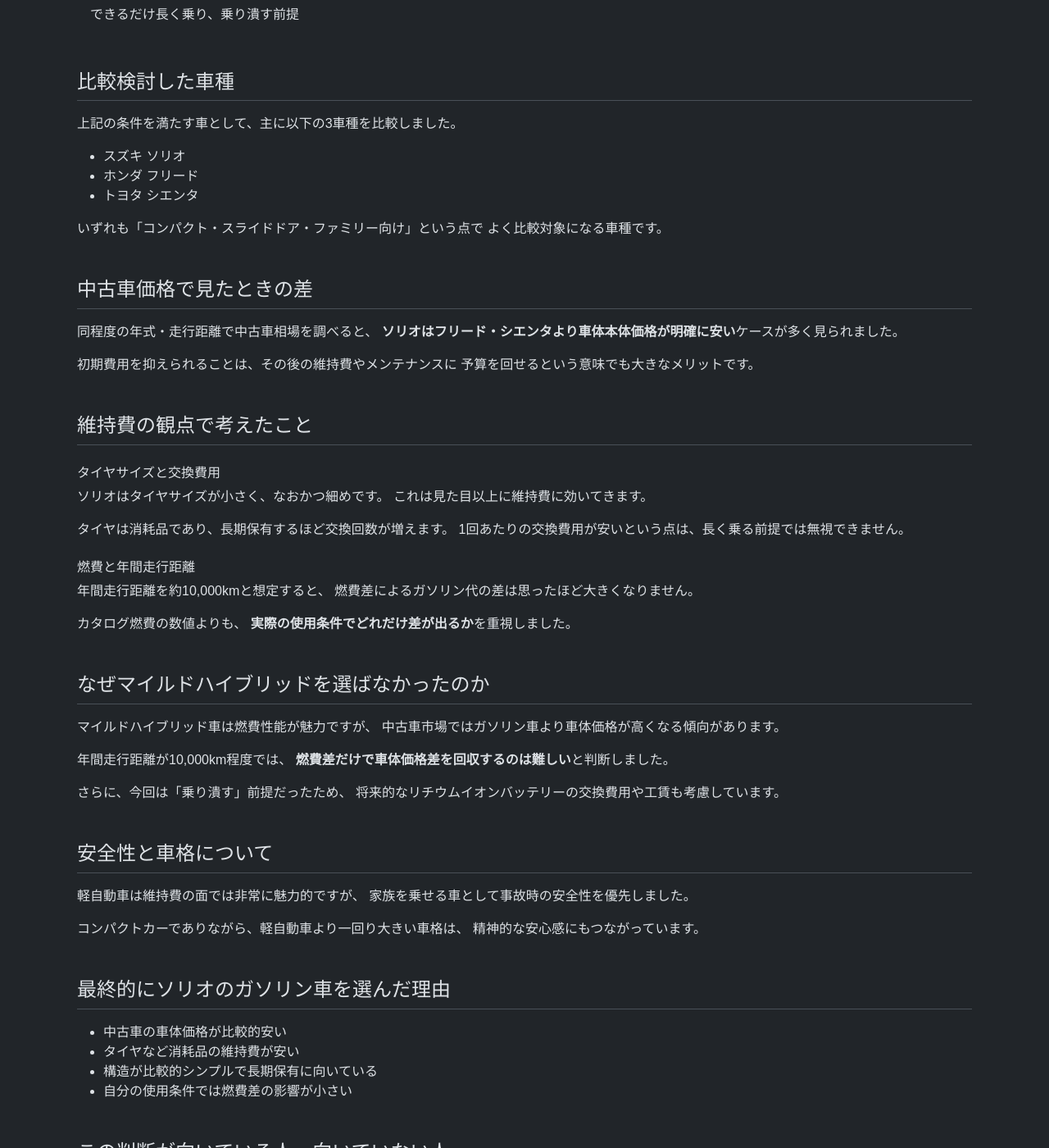
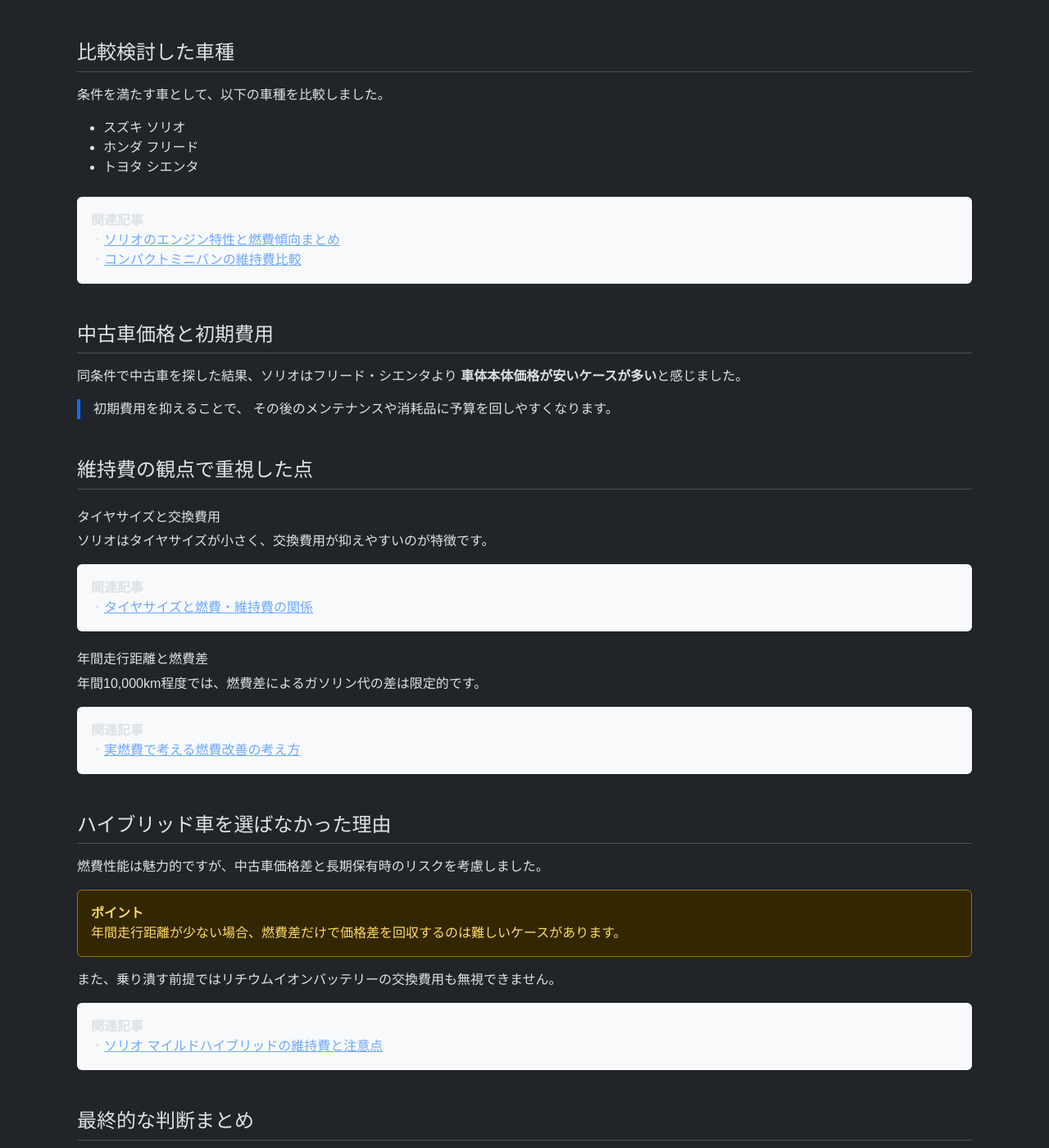
Before and after one commit to funyapar-org/fuel-lab, a Jekyll site: the page built from _solio/why-choose-solio-gasoline.md, in a window 1280 px wide and 1400 px high, scrolled down 773 px. Shown: the whole window at 82% size. Built offline with Jekyll 4.4.1, drawn with Linux system fonts in a browser that asks for light colours; some of the changed text lies outside the part shown.

Commit message:
why-choose-solio-gasoline.md を更新

```diff
--- a/_solio/why-choose-solio-gasoline.md
+++ b/_solio/why-choose-solio-gasoline.md
@@ -17,18 +17,11 @@
     </p>
   </header>
 
-  <section class="mb-5">
-    <h2 class="h4 border-bottom pb-2 mb-3">はじめに</h2>
-    <p>
-      ソリオを検討している人の多くは、フリードやシエンタと比較して悩んでいるのではないでしょうか。
-      私自身も同じように迷いました。
-    </p>
-    <p>
-      このページでは、カタログスペックやイメージではなく、
-      <strong>実際に購入時に考えた条件と、そこから導いた結論</strong>を整理しています。
-      同じような前提条件で車選びをしている方の参考になれば幸いです。
-    </p>
-  </section>
+  <div class="alert alert-primary mb-5">
+    <strong>この記事について</strong><br>
+    このページでは「なぜその選択に至ったのか」という考え方を中心にまとめています。
+    実際の燃費改善方法やメンテナンス内容は、各詳細ページで解説しています。
+  </div>
 
   <section class="mb-5">
     <h2 class="h4 border-bottom pb-2 mb-3">購入時の前提条件</h2>
@@ -47,121 +40,104 @@
   <section class="mb-5">
     <h2 class="h4 border-bottom pb-2 mb-3">比較検討した車種</h2>
     <p>
-      上記の条件を満たす車として、主に以下の3車種を比較しました。
+      条件を満たす車として、以下の車種を比較しました。
     </p>
     <ul>
       <li>スズキ ソリオ</li>
       <li>ホンダ フリード</li>
       <li>トヨタ シエンタ</li>
     </ul>
-    <p class="mt-3">
-      いずれも「コンパクト・スライドドア・ファミリー向け」という点で
-      よく比較対象になる車種です。
-    </p>
+
+    <div class="card bg-light mt-4">
+      <div class="card-body">
+        <strong>関連記事</strong><br>
+        ・<a href="/fuel-lab/solio/solio-engine-characteristics.html">ソリオのエンジン特性と燃費傾向まとめ</a><br>
+        ・<a href="/fuel-lab/knowledge/compact-minivan-comparison.html">コンパクトミニバンの維持費比較</a>
+      </div>
+    </div>
   </section>
 
   <section class="mb-5">
-    <h2 class="h4 border-bottom pb-2 mb-3">中古車価格で見たときの差</h2>
+    <h2 class="h4 border-bottom pb-2 mb-3">中古車価格と初期費用</h2>
     <p>
-      同程度の年式・走行距離で中古車相場を調べると、
-      <strong>ソリオはフリード・シエンタより車体本体価格が明確に安い</strong>ケースが多く見られました。
+      同条件で中古車を探した結果、ソリオはフリード・シエンタより
+      <strong>車体本体価格が安いケースが多い</strong>と感じました。
     </p>
-    <p>
-      初期費用を抑えられることは、その後の維持費やメンテナンスに
-      予算を回せるという意味でも大きなメリットです。
-    </p>
+
+    <div class="border-start border-4 border-primary ps-3 mt-3">
+      初期費用を抑えることで、
+      その後のメンテナンスや消耗品に予算を回しやすくなります。
+    </div>
   </section>
 
   <section class="mb-5">
-    <h2 class="h4 border-bottom pb-2 mb-3">維持費の観点で考えたこと</h2>
+    <h2 class="h4 border-bottom pb-2 mb-3">維持費の観点で重視した点</h2>
 
     <h3 class="h6 mt-4">タイヤサイズと交換費用</h3>
     <p>
-      ソリオはタイヤサイズが小さく、なおかつ細めです。
-      これは見た目以上に維持費に効いてきます。
-    </p>
-    <p>
-      タイヤは消耗品であり、長期保有するほど交換回数が増えます。
-      1回あたりの交換費用が安いという点は、長く乗る前提では無視できません。
+      ソリオはタイヤサイズが小さく、交換費用が抑えやすいのが特徴です。
     </p>
 
-    <h3 class="h6 mt-4">燃費と年間走行距離</h3>
+    <div class="card bg-light mt-3">
+      <div class="card-body">
+        <strong>関連記事</strong><br>
+        ・<a href="/fuel-lab/knowledge/tire-and-fuel-economy.html">タイヤサイズと燃費・維持費の関係</a>
+      </div>
+    </div>
+
+    <h3 class="h6 mt-4">年間走行距離と燃費差</h3>
     <p>
-      年間走行距離を約10,000kmと想定すると、
-      燃費差によるガソリン代の差は思ったほど大きくなりません。
+      年間10,000km程度では、燃費差によるガソリン代の差は限定的です。
     </p>
-    <p>
-      カタログ燃費の数値よりも、
-      <strong>実際の使用条件でどれだけ差が出るか</strong>を重視しました。
-    </p>
+
+    <div class="card bg-light mt-3">
+      <div class="card-body">
+        <strong>関連記事</strong><br>
+        ・<a href="/fuel-lab/knowledge/real-fuel-economy-thinking.html">実燃費で考える燃費改善の考え方</a>
+      </div>
+    </div>
   </section>
 
   <section class="mb-5">
-    <h2 class="h4 border-bottom pb-2 mb-3">なぜマイルドハイブリッドを選ばなかったのか</h2>
+    <h2 class="h4 border-bottom pb-2 mb-3">ハイブリッド車を選ばなかった理由</h2>
     <p>
-      マイルドハイブリッド車は燃費性能が魅力ですが、
-      中古車市場ではガソリン車より車体価格が高くなる傾向があります。
+      燃費性能は魅力的ですが、中古車価格差と長期保有時のリスクを考慮しました。
     </p>
+
+    <div class="alert alert-warning mt-3">
+      <strong>ポイント</strong><br>
+      年間走行距離が少ない場合、燃費差だけで価格差を回収するのは難しいケースがあります。
+    </div>
+
     <p>
-      年間走行距離が10,000km程度では、
-      <strong>燃費差だけで車体価格差を回収するのは難しい</strong>と判断しました。
+      また、乗り潰す前提ではリチウムイオンバッテリーの交換費用も無視できません。
     </p>
-    <p>
-      さらに、今回は「乗り潰す」前提だったため、
-      将来的なリチウムイオンバッテリーの交換費用や工賃も考慮しています。
-    </p>
+
+    <div class="card bg-light mt-3">
+      <div class="card-body">
+        <strong>関連記事</strong><br>
+        ・<a href="/fuel-lab/solio/solio-mild-hybrid-cost.html">ソリオ マイルドハイブリッドの維持費と注意点</a>
+      </div>
+    </div>
   </section>
 
   <section class="mb-5">
-    <h2 class="h4 border-bottom pb-2 mb-3">安全性と車格について</h2>
-    <p>
-      軽自動車は維持費の面では非常に魅力的ですが、
-      家族を乗せる車として事故時の安全性を優先しました。
-    </p>
-    <p>
-      コンパクトカーでありながら、軽自動車より一回り大きい車格は、
-      精神的な安心感にもつながっています。
-    </p>
-  </section>
-
-  <section class="mb-5">
-    <h2 class="h4 border-bottom pb-2 mb-3">最終的にソリオのガソリン車を選んだ理由</h2>
+    <h2 class="h4 border-bottom pb-2 mb-3">最終的な判断まとめ</h2>
     <ul>
-      <li>中古車の車体価格が比較的安い</li>
-      <li>タイヤなど消耗品の維持費が安い</li>
-      <li>構造が比較的シンプルで長期保有に向いている</li>
-      <li>自分の使用条件では燃費差の影響が小さい</li>
+      <li>中古車価格が比較的安い</li>
+      <li>消耗品コストが低い</li>
+      <li>構造がシンプルで長期保有向き</li>
+      <li>自分の使い方では燃費差が小さい</li>
     </ul>
   </section>
 
-  <section class="mb-5">
-    <h2 class="h4 border-bottom pb-2 mb-3">この判断が向いている人・向いていない人</h2>
-
-    <h3 class="h6 mt-4">向いている人</h3>
-    <ul>
-      <li>年間走行距離がそれほど多くない</li>
-      <li>中古車でコストパフォーマンスを重視したい</li>
-      <li>長く乗ることを前提にしている</li>
-    </ul>
-
-    <h3 class="h6 mt-4">向いていない人</h3>
-    <ul>
-      <li>新車購入が前提の人</li>
-      <li>年間走行距離が多い人</li>
-      <li>燃費性能を最優先したい人</li>
+  <section class="bg-light p-4 rounded">
+    <h2 class="h5 mb-3">次におすすめの記事</h2>
+    <ul class="mb-0">
+      <li><a href="/fuel-lab/solio/solio-engine-characteristics.html">ソリオのエンジン特性と燃費傾向</a></li>
+      <li><a href="/fuel-lab/solio/solio-throttle-body-cleaning.html">ソリオのスロットルバルブ清掃DIY</a></li>
+      <li><a href="/fuel-lab/knowledge/city-driving-fuel-economy.html">街乗りでも燃費を諦めないための考え方</a></li>
     </ul>
   </section>
 
-  <section>
-    <h2 class="h4 border-bottom pb-2 mb-3">おわりに</h2>
-    <p>
-      車選びに「絶対的な正解」はありません。
-      重要なのは、自分の使用条件と価値観に合っているかどうかです。
-    </p>
-    <p>
-      このページが、同じような条件で悩んでいる方の
-      判断材料のひとつになれば幸いです。
-    </p>
-  </section>
-
 </div>
```
